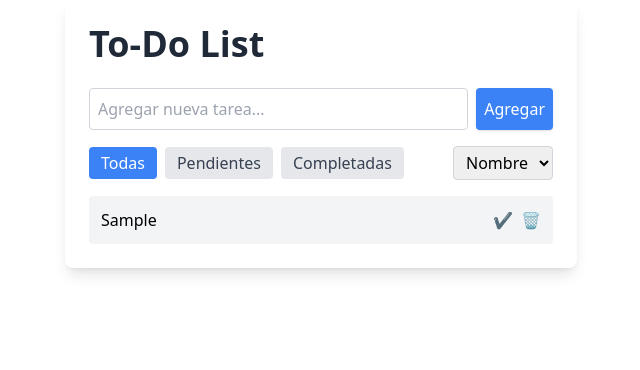
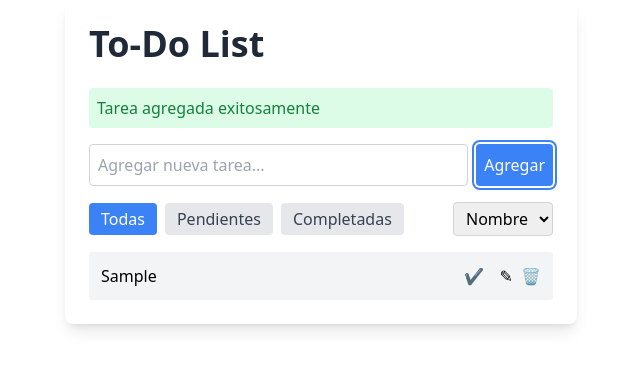
Before and after one commit to Jorge-Levi/To-Do-List-Web-App, a React (Vite) app in the folder todo-app/: page / in a window 1280 px wide. Both pictures are taken after typing "Sample" into the empty fields and a click on the button "Agregar". Shown: the top 370 px of the page, without its empty margins (319-959 px from the left). Built offline with nearby package versions, Linux system fonts and the light colour scheme.

Commit message:
añadiendo mejoras de UX/UI y accesibilidad

```diff
--- a/todo-app/src/App.jsx
+++ b/todo-app/src/App.jsx
@@ -10,6 +10,7 @@ export default function App() {
   });
   const [filter, setFilter] = useState("all");
   const [sort, setSort] = useState("name");
+  const [feedbackMessage, setFeedbackMessage] = useState(""); // Nuevo estado para el mensaje de retroalimentación
 
   useEffect(() => {
     localStorage.setItem("tasks", JSON.stringify(tasks));
@@ -17,22 +18,38 @@ export default function App() {
 
   const addTask = (taskName) => {
     setTasks([...tasks, { name: taskName, completed: false }]);
+    setFeedbackMessage("Tarea agregada exitosamente"); // Establece un mensaje de éxito
+    clearFeedbackMessage(); // Limpiar el mensaje después de un tiempo
   };
 
   const toggleTask = (index) => {
     const newTasks = tasks.slice();
     newTasks[index].completed = !newTasks[index].completed;
     setTasks(newTasks);
+    setFeedbackMessage("Estado de la tarea actualizado"); // Establece un mensaje de éxito
+    clearFeedbackMessage(); // Limpiar el mensaje después de un tiempo
   };
 
   const deleteTask = (index) => {
     const newTasks = tasks.slice();
     newTasks.splice(index, 1);
     setTasks(newTasks);
+    setFeedbackMessage("Tarea eliminada"); // Establece un mensaje de éxito
+    clearFeedbackMessage(); // Limpiar el mensaje después de un tiempo
+  };
+
+  const clearFeedbackMessage = () => {
+    setTimeout(() => {
+      setFeedbackMessage(""); // Limpiar el mensaje después de 3 segundos
+    }, 3000);
   };
 
   const filteredTasks = tasks.filter((task) =>
-    filter === "all" ? true : filter === "completed" ? task.completed : !task.completed
+    filter === "all"
+      ? true
+      : filter === "completed"
+      ? task.completed
+      : !task.completed
   );
 
   const sortedTasks = filteredTasks.sort((a, b) => {
@@ -43,9 +60,27 @@ export default function App() {
   return (
     <div className="container max-w-lg p-6 mx-auto bg-white rounded-lg shadow-lg">
       <h1 className="mb-6 text-4xl font-semibold text-gray-800">To-Do List</h1>
-      <TaskForm tasks={tasks} addTask={addTask} />
-      <Filters filter={filter} setFilter={setFilter} sort={sort} setSort={setSort} />
-      <TaskList tasks={sortedTasks} toggleTask={toggleTask} deleteTask={deleteTask} />
+      {feedbackMessage && (
+        <div
+          className="p-2 mb-4 text-green-700 bg-green-100 rounded"
+          aria-live="assertive"
+        >
+          {feedbackMessage}
+        </div>
+      )}
+
+      <TaskForm addTask={addTask} tasks={tasks} />
+      <Filters
+        filter={filter}
+        setFilter={setFilter}
+        sort={sort}
+        setSort={setSort}
+      />
+      <TaskList
+        tasks={sortedTasks}
+        toggleTask={toggleTask}
+        deleteTask={deleteTask}
+      />
     </div>
   );
 }
--- a/todo-app/src/components/TaskForm.jsx
+++ b/todo-app/src/components/TaskForm.jsx
@@ -1,18 +1,20 @@
 import React, { useState } from "react";
 
-export default function TaskForm({ tasks, addTask }) {
+export default function TaskForm({ addTask, tasks }) {
   const [taskName, setTaskName] = useState("");
   const [error, setError] = useState("");
 
   const handleSubmit = (e) => {
     e.preventDefault();
     if (taskName.trim()) {
-      if (tasks.some(task => task.name.toLowerCase() === taskName.toLowerCase())) {
+      if (
+        tasks.some((task) => task.name.toLowerCase() === taskName.toLowerCase())
+      ) {
         setError("La tarea ya existe.");
       } else {
         addTask(taskName);
         setTaskName("");
-        setError(""); // Limpia el mensaje de error
+        setError("");
       }
     } else {
       setError("El nombre de la tarea no puede estar vacío");
@@ -31,7 +33,7 @@ export default function TaskForm({ tasks, addTask }) {
         />
         <button
           type="submit"
-          className="p-2 text-white bg-blue-500 rounded shadow hover:bg-blue-600"
+          className="p-2 text-white bg-blue-500 rounded shadow hover:bg-blue-600 focus:outline-none focus:ring-2 focus:ring-blue-500 focus:ring-offset-2"
         >
           Agregar
         </button>
--- a/todo-app/src/components/TaskItem.jsx
+++ b/todo-app/src/components/TaskItem.jsx
@@ -2,13 +2,42 @@ import React from "react";
 
 export default function TaskItem({ task, index, toggleTask, deleteTask }) {
   return (
-    <li className={`flex justify-between items-center p-3 bg-gray-100 rounded ${task.completed ? "bg-green-100" : ""}`}>
-      <span className={`flex-grow ${task.completed ? "line-through text-gray-500" : ""}`}>
+    <li
+      className={`flex justify-between items-center p-3 bg-gray-100 rounded ${
+        task.completed ? "bg-green-100" : ""
+      }`}
+    >
+      <span
+        className={`flex-grow ${
+          task.completed ? "line-through text-gray-500" : ""
+        }`}
+      >
         {task.name}
       </span>
       <div className="space-x-2">
-        <button className="text-green-500" onClick={() => toggleTask(index)}>✔</button>
-        <button className="text-red-500" onClick={() => deleteTask(index)}>🗑</button>
+        <button
+          onClick={() => toggleTask(index)}
+          aria-label={
+            task.completed ? "Marcar como pendiente" : "Marcar como completada"
+          }
+          className="mr-2"
+        >
+          ✔
+        </button>
+        <button
+          onClick={() => editTask(index)}
+          aria-label="Editar tarea"
+          className="mr-2"
+        >
+          ✎
+        </button>
+        <button
+          onClick={() => deleteTask(index)}
+          aria-label="Eliminar tarea"
+          className="mr-2"
+        >
+          🗑
+        </button>
       </div>
     </li>
   );
--- a/todo-app/src/components/TaskList.jsx
+++ b/todo-app/src/components/TaskList.jsx
@@ -3,7 +3,12 @@ import TaskItem from "./TaskItem";
 
 export default function TaskList({ tasks, toggleTask, deleteTask }) {
   return (
-    <ul className="list-none mt-4 space-y-2">
+    <ul
+      id="task-list"
+      className="mt-4 space-y-2 list-none"
+      role="list"
+      aria-live="polite"
+    >
       {tasks.map((task, index) => (
         <TaskItem
           key={index}
```
